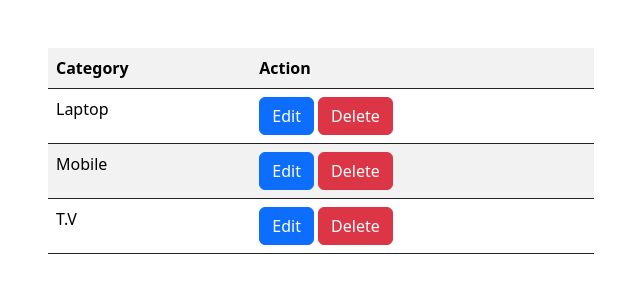
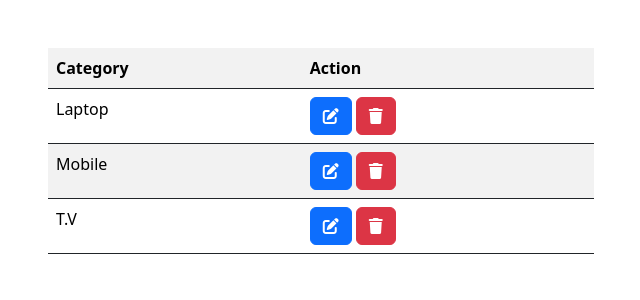
Before and after one commit to mamaheshd/react, a Django app: page /product/showcategory/ in a window 1280 px wide. Shown: the top 300 px of the page, without its empty margins (319-959 px from the left). Run offline with Django 5.2, Linux system fonts and the light colour scheme; data comes from the database, SQL or seed files in the repository; some libraries are stand-ins or nearby versions.

Commit message:
adding edit and trash fav icon

```diff
--- a/django/ecommerce/product/templates/product/index.html
+++ b/django/ecommerce/product/templates/product/index.html
@@ -41,8 +41,8 @@
               </td>
               <td>{{ item.category.category_name }}</td>
               <td>
-                <a href="#" class="btn btn-primary">Edit <i class="fas fa-edit"></i></a>
-                <a href="/product/deleteproduct/{{item.id}}" class="btn btn-danger" onclick="return confirm('Are you want to delete this products')">Delete</a>
+                <a href="#" class="btn btn-primary"><i class="fas fa-edit"></i></a>
+                <a href="/product/deleteproduct/{{item.id}}" class="btn btn-danger" onclick="return confirm('Are you want to delete this products')"><i class="fa-solid fa-trash"></i></a>
               </td>
             </tr>
           {% endfor %}
--- a/django/ecommerce/product/templates/product/showcategory.html
+++ b/django/ecommerce/product/templates/product/showcategory.html
@@ -26,8 +26,8 @@
             <tr>
               <td>{{ c.category_name }}</td>
               <td>
-                <a href="#" class="btn btn-primary">Edit</a>
-                <a href="/product/deletecategory/{{ c.id }}" class="btn btn-danger" onclick="return confirm('Are you want to delete this products')">Delete</a>
+                <a href="#" class="btn btn-primary"><i class="fas fa-edit"></i></a>
+                <a href="/product/deletecategory/{{ c.id }}" class="btn btn-danger" onclick="return confirm('Are you want to delete this products')"><i class="fa-solid fa-trash"></i></a>
               </td>
             </tr>
           {% endfor %}
--- a/django/ecommerce/templates/layouts.html
+++ b/django/ecommerce/templates/layouts.html
@@ -9,6 +9,7 @@
     {% endblock %}
     <link rel="stylesheet" href="{% static 'css/bootstrap.css' %}">
     <link rel="stylesheet" href="{% static 'css/style.css' %}">
+    <link rel="stylesheet" href="https://cdnjs.cloudflare.com/ajax/libs/font-awesome/6.5.1/css/all.min.css" integrity="sha512-DTOQO9RWCH3ppGqcWaEA1BIZOC6xxalwEsw9c2QQeAIftl+Vegovlnee1c9QX4TctnWMn13TZye+giMm8e2LwA==" crossorigin="anonymous" referrerpolicy="no-referrer" />
 </head>
 <body>
     <div class="main">
```
